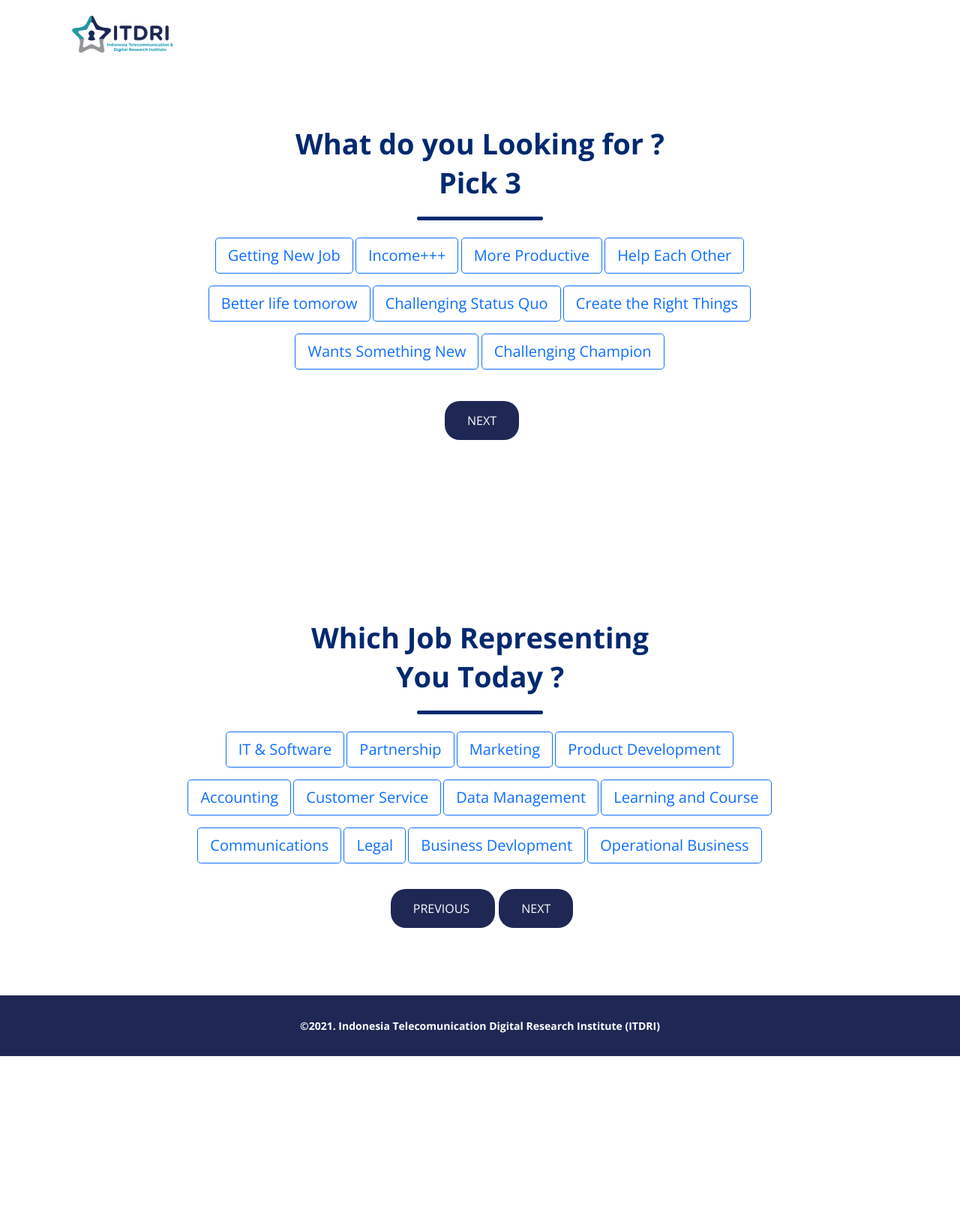
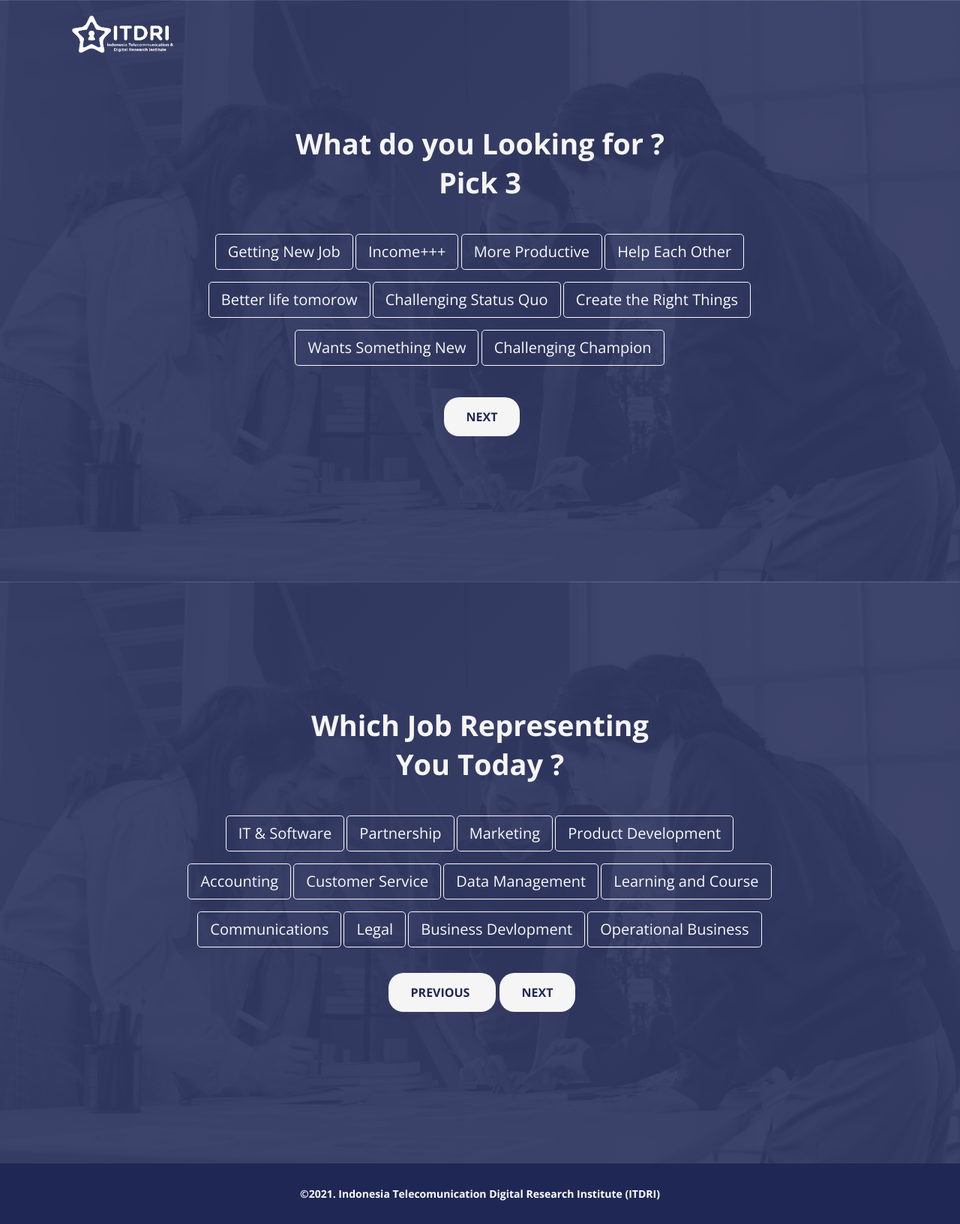
Before and after one commit to hairullana/itdri, a PHP site: page /yourself.html in a window 1280 px wide. Shown: the whole page at 75% size. Before the commit the page ends 1409 px from the top, so only its background shows below. Run offline with PHP 8.4, Linux system fonts and the light colour scheme.

Commit message:
modify yourself.html according to the mockup

```diff
--- a/assets/css/style.css
+++ b/assets/css/style.css
@@ -55,12 +55,12 @@ section {
   background-color: white;
 }
 
-.section-header {
+.section-header, .section-header-white {
   text-align: center;
   padding-bottom: 40px;
 }
 
-.section-header h2 {
+.section-header h2, .section-header-white h2 {
   font-size: 13px;
   letter-spacing: 1px;
   font-weight: 700;
@@ -69,7 +69,7 @@ section {
   text-transform: uppercase;
 }
 
-.section-header p {
+.section-header p, .section-header-white p {
   margin: 10px 0 0 0;
   padding: 0;
   font-size: 38px;
@@ -78,8 +78,12 @@ section {
   color: #012970;
 }
 
+.section-header-white h2, .section-header-white p {
+  color: whitesmoke;
+}
+
 @media (max-width: 768px) {
-  .section-header p {
+  .section-header p, .section-header-white p {
     font-size: 28px;
     line-height: 32px;
   }
@@ -181,34 +185,41 @@ section {
 /*--------------------------------------------------------------
 # Header
 --------------------------------------------------------------*/
-.header {
+.header, .header-violet {
   transition: all 0.5s;
   z-index: 997;
   padding: 0 5%;
 }
 
-.header.header-scrolled {
+.header.header-scrolled, .header-violet.header-scrolled {
   background: #fff;
   padding: 0 5%;
   box-shadow: 0px 2px 20px rgba(1, 41, 112, 0.1);
 }
 
-.header .logo {
+.header-violet.header-scrolled {
+  background: #1F2855;
+}
+
+.header .logo, .header-violet .logo {
   line-height: 0;
 }
 
-.header .logo img {
+.header .logo img, .header-violet .logo img {
   max-height: 90px;
   margin-right: 6px;
 }
 
-.header .logo span {
+.header .logo span, .header-violet .logo span {
   font-size: 30px;
   font-weight: 700;
   letter-spacing: 1px;
   color: #012970;
-  font-family: "Nunito", sans-serif;
   margin-top: 3px;
+}
+
+.header-violet .logo span {
+  color: whitesmoke;
 }
 
 /*--------------------------------------------------------------
@@ -238,7 +249,6 @@ section {
   align-items: center;
   justify-content: space-between;
   padding: 10px 0 10px 30px;
-  font-family: "Nunito", sans-serif;
   font-size: 16px;
   font-weight: 700;
   color: #013289;
@@ -330,7 +340,13 @@ section {
   color: #fff;
 }
 
-.getstarted:hover, .getstarted-big:hover {
+.getstarted-big{
+  background-color: whitesmoke;
+  color: #1F2855;
+  font-weight: bold;
+}
+
+.getstarted:hover {
   color: whitesmoke;
 }
 
@@ -521,6 +537,10 @@ section {
 
 .login, .regis {
   background-image: url(../img/login-bg.jpg);
+}
+
+.after-regis {
+  background-image: url(../img/after-regis-bg.png);
 }
 
 
@@ -2559,9 +2579,3 @@ input[type=checkbox]:checked ~ div {
     width: 100%;
   }
 }
-
-
-/* CSS TAMBAHAN SENDIRI */
-.after-regis .btn-group input[type=checkbox] {
-  color: red;
-}
--- a/yourself.html
+++ b/yourself.html
@@ -24,10 +24,10 @@
 <body>
 
   <!-- ======= Header ======= -->
-  <header id="header" class="header fixed-top">
+  <header id="header" class="header-violet fixed-top">
     <div class="container-fluid container-xl d-flex align-items-center justify-content-between">
       <a href="index.html" class="logo d-flex align-items-center">
-        <img src="assets/img/logo.png" alt="22">
+        <img src="assets/img/logo-white.png" alt="22">
       </a>
       <nav id="navbar" class="navbar mb-auto">
         <i class="bi bi-list mobile-nav-toggle"></i>
@@ -39,9 +39,9 @@
   <main id="main">
 
     <!-- youself1 -->
-    <section id="yourself1" class="main after-regis heroan d-flex align-items-center" >
+    <section id="yourself1" class="main after-regis heroan d-flex align-items-center">
       <div class="container" data-aos="fade-up">
-        <div class="section-header">
+        <div class="section-header-white">
           <p>What do you Looking for ? </p>
           <p>Pick 3</p>
         </div>
@@ -51,50 +51,50 @@
           <div class="col-12 my-2">
             <div class="btn-group" role="group" aria-label="Basic checkbox toggle button group">
               <input type="checkbox" class="btn-check" id="btncheck1" autocomplete="off">
-              <label class="btn btn-lg btn-outline-primary" for="btncheck1">Getting New Job</label>
+              <label class="btn btn-lg btn-outline-light" for="btncheck1">Getting New Job</label>
             </div>
 
             <div class="btn-group" role="group" aria-label="Basic checkbox toggle button group">
               <input type="checkbox" class="btn-check" id="btncheck2" autocomplete="off">
-              <label class="btn btn-lg btn-outline-primary" for="btncheck2">Income+++</label>
+              <label class="btn btn-lg btn-outline-light" for="btncheck2">Income+++</label>
             </div>
 
             <div class="btn-group" role="group" aria-label="Basic checkbox toggle button group">
               <input type="checkbox" class="btn-check" id="btncheck3" autocomplete="off">
-              <label class="btn btn-lg btn-outline-primary" for="btncheck3">More Productive</label>
+              <label class="btn btn-lg btn-outline-light" for="btncheck3">More Productive</label>
             </div>
 
             <div class="btn-group" role="group" aria-label="Basic checkbox toggle button group">
               <input type="checkbox" class="btn-check" id="btncheck4" autocomplete="off">
-              <label class="btn btn-lg btn-outline-primary" for="btncheck4">Help Each Other</label>
+              <label class="btn btn-lg btn-outline-light" for="btncheck4">Help Each Other</label>
             </div>
           </div>
 
           <div class="col-12 my-2">
             <div class="btn-group" role="group" aria-label="Basic checkbox toggle button group">
               <input type="checkbox" class="btn-check" id="btncheck5" autocomplete="off">
-              <label class="btn btn-lg btn-outline-primary" for="btncheck5">Better life tomorow</label>
+              <label class="btn btn-lg btn-outline-light" for="btncheck5">Better life tomorow</label>
             </div>
 
             <div class="btn-group" role="group" aria-label="Basic checkbox toggle button group">
               <input type="checkbox" class="btn-check" id="btncheck6" autocomplete="off">
-              <label class="btn btn-lg btn-outline-primary" for="btncheck6">Challenging Status Quo</label>
+              <label class="btn btn-lg btn-outline-light" for="btncheck6">Challenging Status Quo</label>
             </div>
 
             <div class="btn-group" role="group" aria-label="Basic checkbox toggle button group">
               <input type="checkbox" class="btn-check" id="btncheck8" autocomplete="off">
-              <label class="btn btn-lg btn-outline-primary" for="btncheck8">Create the Right Things</label>
+              <label class="btn btn-lg btn-outline-light" for="btncheck8">Create the Right Things</label>
             </div>
           </div>
 
           <div class="col-12 my-2">
             <div class="btn-group" role="group" aria-label="Basic checkbox toggle button group">
               <input type="checkbox" class="btn-check" id="btncheck9" autocomplete="off">
-              <label class="btn btn-lg btn-outline-primary" for="btncheck9">Wants Something New</label>
+              <label class="btn btn-lg btn-outline-light" for="btncheck9">Wants Something New</label>
             </div>
             <div class="btn-group" role="group" aria-label="Basic checkbox toggle button group">
               <input type="checkbox" class="btn-check" id="btncheck11" autocomplete="off">
-              <label class="btn btn-lg btn-outline-primary" for="btncheck11">Challenging Champion</label>
+              <label class="btn btn-lg btn-outline-light" for="btncheck11">Challenging Champion</label>
             </div>
           </div>
 
@@ -107,9 +107,9 @@
     </section>
 
     <!-- yourself2 -->
-    <section id="yourself2" class="values my-5" >
+    <section id="yourself2" class="main after-regis heroan d-flex align-items-center">
       <div class="container" data-aos="fade-up">
-        <div class="section-header">
+        <div class="section-header-white">
           <p>Which Job Representing </p>
           <p>You Today ?</p>
         </div>
@@ -117,66 +117,66 @@
           <div class="col-12 my-2">
             <div class="btn-group" role="group" aria-label="Basic checkbox toggle button group">
               <input type="checkbox" class="btn-check" id="btncheck14" autocomplete="off">
-              <label class="btn btn-lg btn-outline-primary" for="btncheck14">IT & Software</label>
+              <label class="btn btn-lg btn-outline-light" for="btncheck14">IT & Software</label>
             </div>
 
             <div class="btn-group" role="group" aria-label="Basic checkbox toggle button group">
               <input type="checkbox" class="btn-check" id="btncheck15" autocomplete="off">
-              <label class="btn btn-lg btn-outline-primary" for="btncheck15">Partnership</label>
+              <label class="btn btn-lg btn-outline-light" for="btncheck15">Partnership</label>
             </div>
 
             <div class="btn-group" role="group" aria-label="Basic checkbox toggle button group">
               <input type="checkbox" class="btn-check" id="btncheck16" autocomplete="off">
-              <label class="btn btn-lg btn-outline-primary" for="btncheck16">Marketing</label>
+              <label class="btn btn-lg btn-outline-light" for="btncheck16">Marketing</label>
             </div>
 
             <div class="btn-group" role="group" aria-label="Basic checkbox toggle button group">
               <input type="checkbox" class="btn-check" id="btncheck17" autocomplete="off">
-              <label class="btn btn-lg btn-outline-primary" for="btncheck17">Product Development</label>
+              <label class="btn btn-lg btn-outline-light" for="btncheck17">Product Development</label>
             </div>
           </div>
 
           <div class="col-12 my-2">
             <div class="btn-group" role="group" aria-label="Basic checkbox toggle button group">
                 <input type="checkbox" class="btn-check" id="btncheck18" autocomplete="off">
-              <label class="btn btn-lg btn-outline-primary" for="btncheck18">Accounting </label>
+              <label class="btn btn-lg btn-outline-light" for="btncheck18">Accounting </label>
             </div>
 
             <div class="btn-group" role="group" aria-label="Basic checkbox toggle button group">
                 <input type="checkbox" class="btn-check" id="btncheck19" autocomplete="off">
-              <label class="btn btn-lg btn-outline-primary" for="btncheck19">Customer Service</label>
+              <label class="btn btn-lg btn-outline-light" for="btncheck19">Customer Service</label>
             </div>
 
             <div class="btn-group" role="group" aria-label="Basic checkbox toggle button group">
               <input type="checkbox" class="btn-check" id="btncheck20" autocomplete="off">
-            <label class="btn btn-lg btn-outline-primary" for="btncheck20">Data Management</label>
+            <label class="btn btn-lg btn-outline-light" for="btncheck20">Data Management</label>
           </div>
 
             <div class="btn-group" role="group" aria-label="Basic checkbox toggle button group">
                 <input type="checkbox" class="btn-check" id="btncheck21" autocomplete="off">
-              <label class="btn btn-lg btn-outline-primary" for="btncheck21">Learning and Course</label>
+              <label class="btn btn-lg btn-outline-light" for="btncheck21">Learning and Course</label>
             </div>
           </div>
 
             <div class="col-12 my-2">
               <div class="btn-group" role="group" aria-label="Basic checkbox toggle button group">
                   <input type="checkbox" class="btn-check" id="btncheck22" autocomplete="off">
-                <label class="btn btn-lg btn-outline-primary" for="btncheck22">Communications</label>
+                <label class="btn btn-lg btn-outline-light" for="btncheck22">Communications</label>
               </div>
 
               <div class="btn-group" role="group" aria-label="Basic checkbox toggle button group">
                   <input type="checkbox" class="btn-check" id="btncheck23" autocomplete="off">
-                <label class="btn btn-lg btn-outline-primary" for="btncheck23">Legal</label>
+                <label class="btn btn-lg btn-outline-light" for="btncheck23">Legal</label>
               </div>
 
               <div class="btn-group" role="group" aria-label="Basic checkbox toggle button group">
                 <input type="checkbox" class="btn-check" id="btncheck24" autocomplete="off">
-              <label class="btn btn-lg btn-outline-primary" for="btncheck24">Business Devlopment</label>
+              <label class="btn btn-lg btn-outline-light" for="btncheck24">Business Devlopment</label>
             </div>
 
               <div class="btn-group" role="group" aria-label="Basic checkbox toggle button group">
                   <input type="checkbox" class="btn-check" id="btncheck25" autocomplete="off">
-                <label class="btn btn-lg btn-outline-primary" for="btncheck25">Operational Business</label>
+                <label class="btn btn-lg btn-outline-light" for="btncheck25">Operational Business</label>
               </div>
 
               <div class="col-12 my-5">
```
Also changed, not shown: profile.html (added, +173 -0 lines), assets/img/after-regis-bg.png (added), assets/img/logo-white.png (added).
